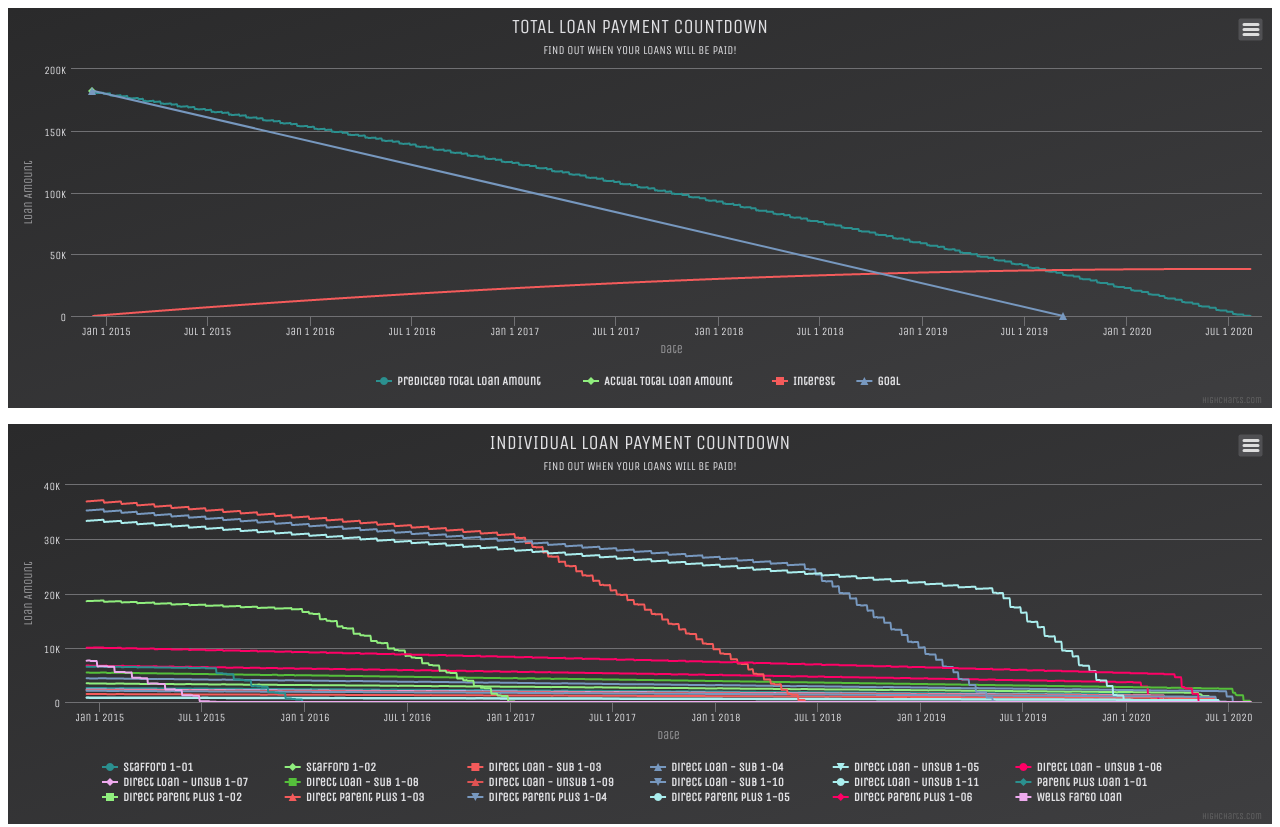
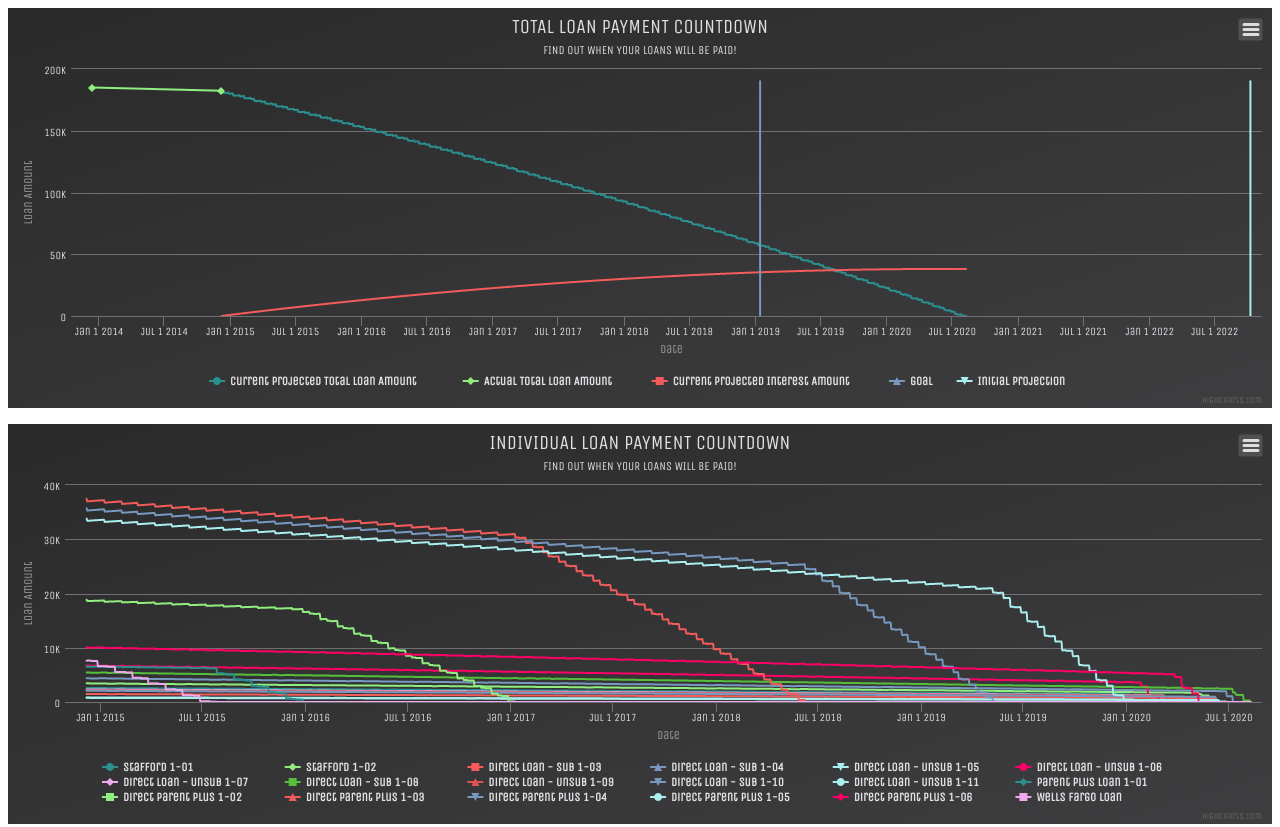
Before and after one commit to aconfee/LoanVisualizer, a website: page index.html in a window 1280 px wide. Shown: the top 827 px of the page. Drawn offline with nearby package versions, Linux system fonts and the light colour scheme.

Commit message:
goal data initial projection and updated real current

```diff
--- a/VisualizerTools.js
+++ b/VisualizerTools.js
@@ -1,7 +1,7 @@
 function VisualizerTools(){
 	var self = this;
 
-	self.loanPayoffSimulation = function(startDate, extraAmount, extraPayDay, loans){
+	self.loanPayoffSimulation = function(startDate, extraAmount, extraPayDay, loans, plotAll){
 		var loanManager = new LoanManager();
 		var dateManager = new DateManager(startDate);
 		var extraPaymentAmount = extraAmount;
@@ -51,8 +51,8 @@ function VisualizerTools(){
 			// Save this information to graph
 			totalAmountPrediction.push([dateManager.getUTC(), loanManager.getTotalAmount()]);
 			totalInterestPrediction.push([dateManager.getUTC(), totalInterest]);
-			//loan1.push([dateManager.getUTC(), loanManager.getLoans()[0].getAmount()]);
 
+			if(plotAll == true){
 				for(var i = 0; i < loanManager.getLoans().length; ++i){
 					var name = "loan" + i;
 					if(data.hasOwnProperty(name)){
@@ -64,6 +64,7 @@ function VisualizerTools(){
 					}
 
 					data[name].push([dateManager.getUTC(), loanManager.getLoans()[i].getAmount()]);
+				}
 			}
 
 			// One more day has gone by.
--- a/index.html
+++ b/index.html
@@ -46,10 +46,11 @@
 
 		var visualizerTools = new VisualizerTools();
 		var plotData = visualizerTools.loanPayoffSimulation(
-			new Date(),
+			new Date(2014, 11, 7),
 			1002/*extra amnt*/,
 			27/*extra pay day*/,
-			myLoans
+			myLoans,
+			true
 		);
 
 		/* Highcharts */
@@ -295,21 +296,28 @@
 		        },
 
 		        series: [{
-		            name: 'Predicted Total Loan Amount',
+		            name: 'Current Projected Total Loan Amount',
 		            data: plotData["totalAmountPrediction"]
 		        }, {
 		            name: 'Actual Total Loan Amount',
 		            data: [
-		                [Date.UTC(2014,  11, 7), 182428.37]
+		            	[Date.UTC(2013, 11, 13), 185000],
+		                [Date.UTC(2014, 11, 7), 182428.37]
 		            ]
 		        }, {
-		            name: 'Interest',
+		            name: 'Current Projected Interest Amount',
 		            data: plotData["totalInterestPrediction"]
 		        }, {
 		        	name: 'Goal',
 		        	data:[
-		        		[Date.UTC(2014, 11, 7), 182428.37],
-		        		[Date.UTC(2019, 8, 8), 0]
+		        		[Date.UTC(2019, 0, 13), 190000],
+		        		[Date.UTC(2019, 0, 13), 0]
+		        	]
+		        }, {
+		        	name: 'Initial Projection',
+		        	data: [
+		        		[Date.UTC(2022, 9, 8), 190000],
+		        		[Date.UTC(2022, 9, 8), 0]
 		        	]
 		        }
 		        // Additional lines plots here
```
Lines whose indentation alone changed are shown as unchanged.
